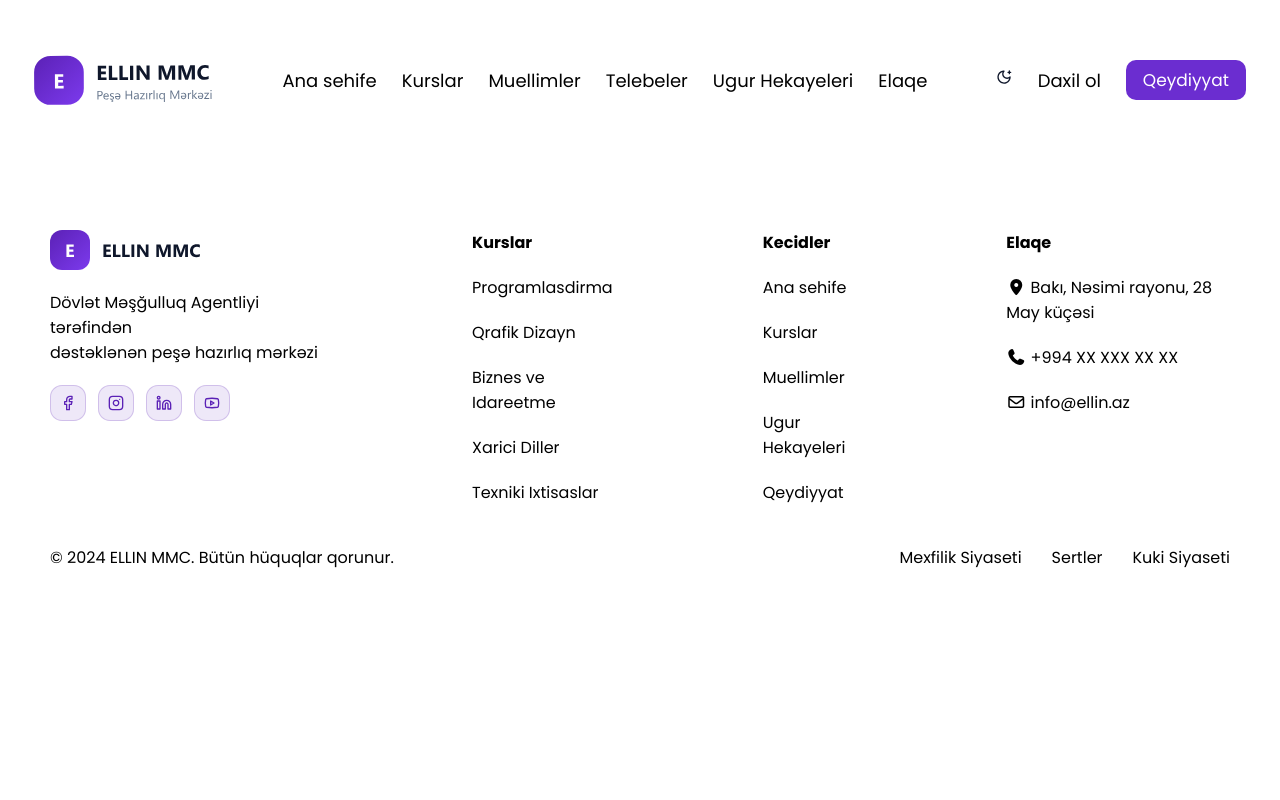
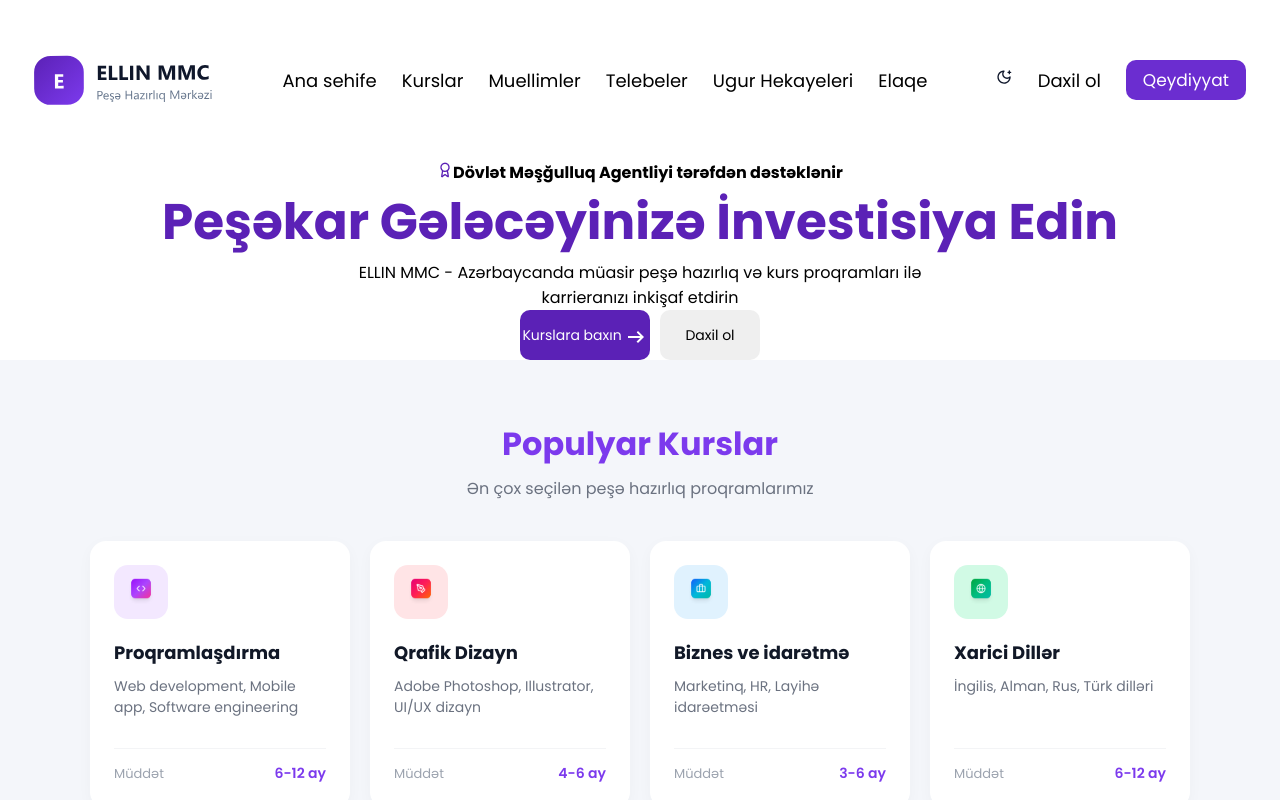
Before and after one commit to JafarAkaAlien/Ellin-project-g1, a React (Vite) app: page / in a window 1280 px wide. Shown: the top 800 px of the page. Built offline with nearby package versions, Linux system fonts and the light colour scheme.

Commit message:
fuad kodu duzelt gett

```diff
--- a/src/App.jsx
+++ b/src/App.jsx
@@ -1,12 +1,18 @@
 import React from 'react'
 import Header from "./components/Header/Header"
 import Footer from "./components/Footer/Footer"
+import Hero from "./components/Hero/Hero"
+// import Tereftash from "./components/Tereftash/Tereftash"
+import PopularCourses from "./components/PopularCourses/popularCourses"
 
 
 function App() {
   return (
     <>
     <Header/>
+    <Hero/>
+    <PopularCourses/>
+    {/* <Tereftash/> */}
     <Footer/>
 
 
--- a/src/components/Hero/Hero.css
+++ b/src/components/Hero/Hero.css
@@ -4,14 +4,14 @@
     flex-direction: column;
     align-items: center;
     text-align: center;
-    width: 100%;
-    margin-top: 120px;
+    /* width: 100%; */
+    /* margin-top: 120px; */
 }
 
-h4 {
+/* h4 {
     color: #5B21B6;
     border: solid 1px #5B21B6;
-    width: 350px;
+     width: 350px;
     height: 30px;
     border-radius: 10px;
     border-color: #5B21B6;
@@ -20,12 +20,12 @@ h4 {
     display: flex;
     align-items: center;
     justify-content: center;
+} */
 
 
-}
 
 img {
-    position: relative;
+    /* position: relative; */
     top: 3px;
 }
 
@@ -36,10 +36,10 @@ h1 {
 
 }
 
-p {
+/* p {
     font-size: 18px;
     color: #64748B;
-}
+} */
 
 .left-btn {
     color: white;
```
